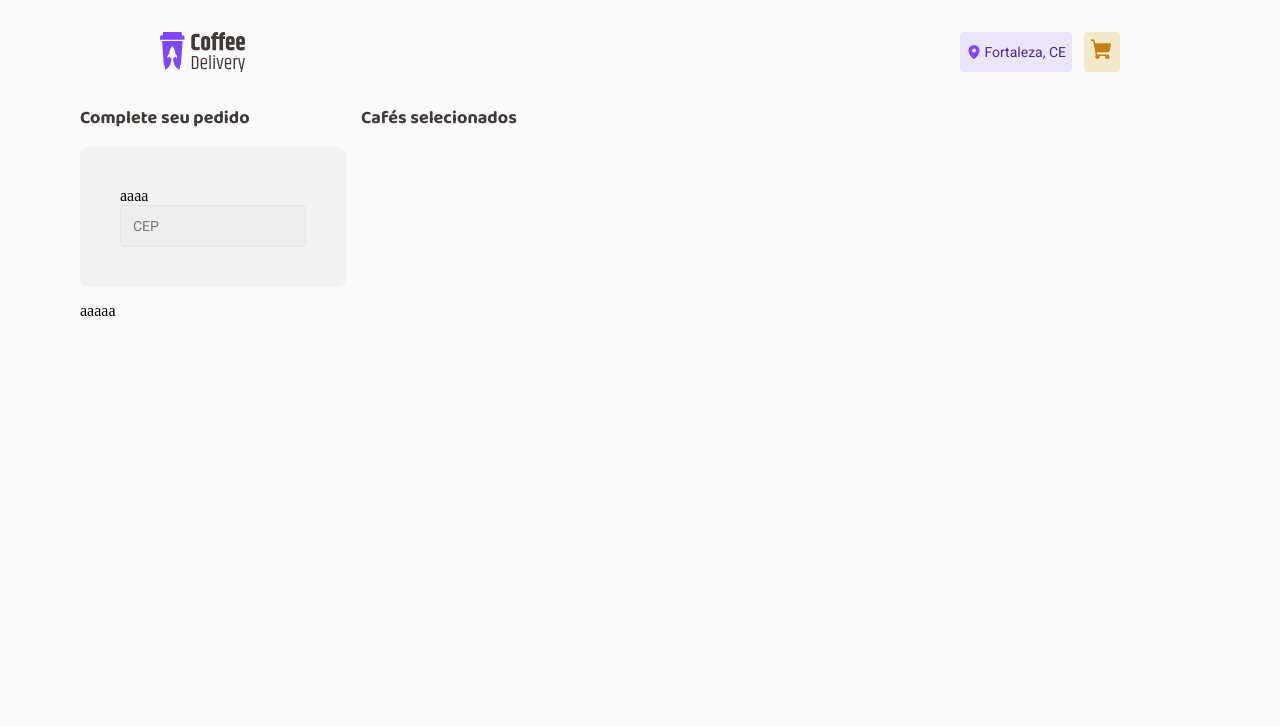
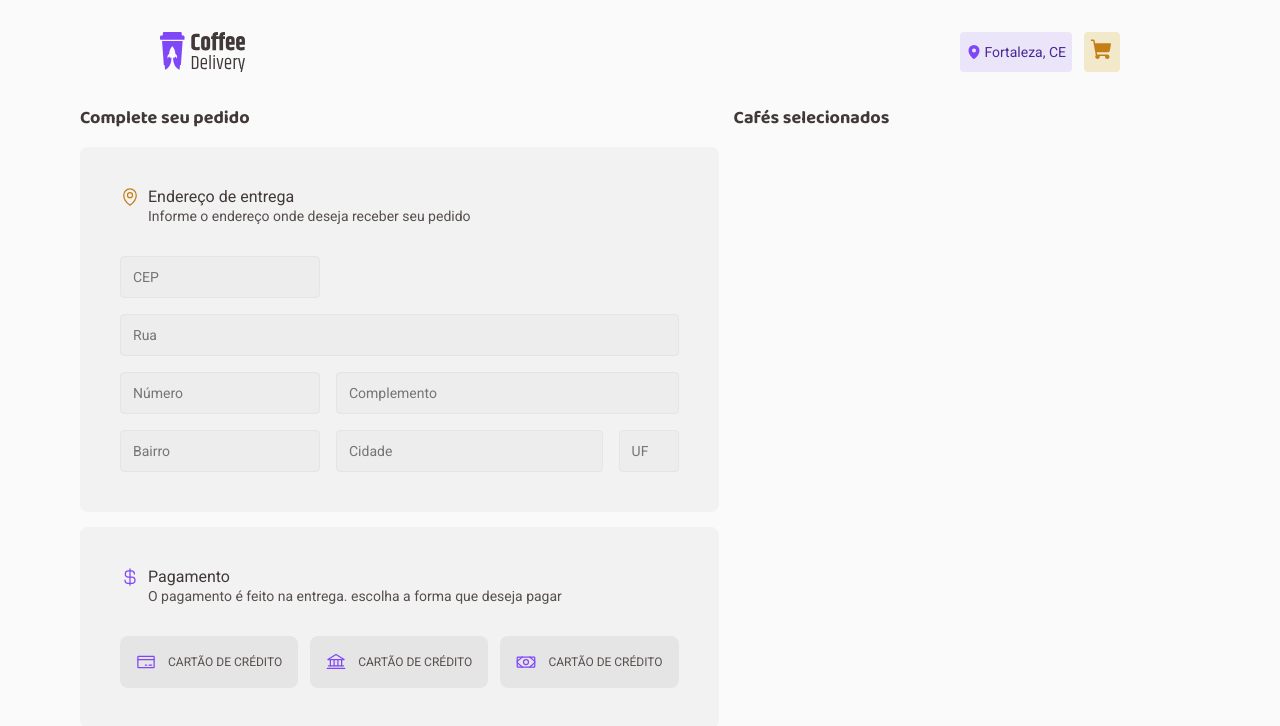
Before and after one commit to PauloVitorrr/coffe-delivery, a React (Vite) app: page /checkout in a window 1280 px wide. Shown: the top 726 px of the page. Built offline with nearby package versions, Linux system fonts and the light colour scheme.

Commit message:
feat: :white_check_mark: campos dados para pagamento

```diff
--- a/src/components/Input/index.tsx
+++ b/src/components/Input/index.tsx
@@ -1,5 +1,22 @@
+import {
+  forwardRef,
+  HTMLAttributes,
+  InputHTMLAttributes,
+  LegacyRef,
+} from "react";
 import * as S from "./styles";
 
-export function Input() {
-  return <S.Input placeholder="CEP" />;
-}
+type Props = InputHTMLAttributes<HTMLInputElement> & {
+  containerProps?: HTMLAttributes<HTMLDivElement>;
+};
+
+export const Input = forwardRef(function Input(
+  { containerProps, ...rest }: Props,
+  ref: LegacyRef<HTMLInputElement>
+) {
+  return (
+    <S.Box {...containerProps}>
+      <S.Input ref={ref} {...rest} />
+    </S.Box>
+  );
+});
--- a/src/components/Input/styles.ts
+++ b/src/components/Input/styles.ts
@@ -1,4 +1,10 @@
 import styled from "styled-components";
+
+export const Box = styled.div`
+  display: flex;
+  flex-direction: column;
+  gap: 8px;
+`;
 
 export const Input = styled.input`
   padding: 12px;
--- a/src/pages/Checkout/index.tsx
+++ b/src/pages/Checkout/index.tsx
@@ -1,3 +1,10 @@
+import {
+  Bank,
+  CreditCard,
+  CurrencyDollar,
+  MapPin,
+  Money,
+} from "phosphor-react";
 import { Input } from "../../components/Input";
 import * as S from "./styles";
 
@@ -6,11 +13,71 @@ export default function Checkout() {
     <S.Main>
       <S.ContainerInfosOrder>
         <S.TitlesOrder>Complete seu pedido</S.TitlesOrder>
-        <S.ContentInfosOrder>
-          <p>aaaa</p>
-          <Input />
-        </S.ContentInfosOrder>
-        <p>aaaaa</p>
+        <S.ContentInfosOrderPay>
+          <S.ContainerTextDeliveryAndPay>
+            <MapPin size={20} color="#C47F17" />
+            <S.ContentTextDeliveryAndPay>
+              <span>Endereço de entrega</span>
+              <p>Informe o endereço onde deseja receber seu pedido</p>
+            </S.ContentTextDeliveryAndPay>
+          </S.ContainerTextDeliveryAndPay>
+          <S.ContainerInputs>
+            <Input
+              placeholder="CEP"
+              containerProps={{ style: { gridArea: "cep" } }}
+            />
+            <Input
+              placeholder="Rua"
+              containerProps={{ style: { gridArea: "street" } }}
+            />
+            <Input
+              placeholder="Número"
+              containerProps={{ style: { gridArea: "number" } }}
+            />
+            <Input
+              placeholder="Complemento"
+              containerProps={{ style: { gridArea: "fullAddress" } }}
+            />
+            <Input
+              placeholder="Bairro"
+              containerProps={{ style: { gridArea: "neighborhood" } }}
+            />
+            <Input
+              placeholder="Cidade"
+              containerProps={{ style: { gridArea: "city" } }}
+            />
+            <Input
+              placeholder="UF"
+              containerProps={{ style: { gridArea: "state" } }}
+            />
+          </S.ContainerInputs>
+        </S.ContentInfosOrderPay>
+        <S.ContentInfosOrderPay>
+          <S.ContainerTextDeliveryAndPay>
+            <CurrencyDollar size={20} color="#8047F8" />
+            <S.ContentTextDeliveryAndPay>
+              <span>Pagamento</span>
+              <p>
+                O pagamento é feito na entrega. escolha a forma que deseja pagar
+              </p>
+            </S.ContentTextDeliveryAndPay>
+          </S.ContainerTextDeliveryAndPay>
+
+          <S.PaymentMethods>
+            <S.CardsPaymentMethods>
+              <CreditCard size={20} color="#8047F8" />
+              <span>CARTÃO DE CRÉDITO</span>
+            </S.CardsPaymentMethods>
+            <S.CardsPaymentMethods>
+              <Bank size={20} color="#8047F8" />
+              <span>CARTÃO DE CRÉDITO</span>
+            </S.CardsPaymentMethods>
+            <S.CardsPaymentMethods>
+              <Money size={20} color="#8047F8" />
+              <span>CARTÃO DE CRÉDITO</span>
+            </S.CardsPaymentMethods>
+          </S.PaymentMethods>
+        </S.ContentInfosOrderPay>
       </S.ContainerInfosOrder>
       <S.ContainerCoffeOrderSelect>
         <S.TitlesOrder>Cafés selecionados</S.TitlesOrder>
--- a/src/pages/Checkout/styles.ts
+++ b/src/pages/Checkout/styles.ts
@@ -35,8 +35,73 @@ export const TitlesOrder = styled.h6`
   color: ${(props) => props.theme["base-subtitle"]};
 `;
 
-export const ContentInfosOrder = styled.div`
+export const ContentInfosOrderPay = styled.div`
   padding: 40px;
   background-color: ${(props) => props.theme["base-card"]};
   border-radius: 8px;
+  max-width: 640px;
 `;
+
+export const ContainerTextDeliveryAndPay = styled.div`
+  display: flex;
+  gap: 8px;
+`;
+
+export const ContentTextDeliveryAndPay = styled.div`
+  display: flex;
+  flex-direction: column;
+  gap: 2px;
+
+  & > span {
+    font-family: "Roboto", sans-serif;
+    font-size: 16px;
+    color: ${(props) => props.theme["base-subtitle"]};
+  }
+
+  & > p {
+    font-family: "Roboto", sans-serif;
+    font-size: 14px;
+    color: ${(props) => props.theme["base-text"]};
+  }
+`;
+
+export const ContainerInputs = styled.div`
+  display: grid;
+  grid-template-areas:
+    "cep . ."
+    "street street street"
+    "number fullAddress fullAddress"
+    "neighborhood city state";
+  grid-template-columns: 200px 1fr 60px;
+  gap: 16px;
+
+  margin-top: 32px;
+`;
+
+export const PaymentMethods = styled.div`
+  display: grid;
+  grid-template-columns: repeat(3, 1fr);
+  gap: 12px;
+`;
+
+export const CardsPaymentMethods = styled.div`
+  padding: 16px;
+  display: flex;
+  gap: 12px;
+  align-items: center;
+  background-color: ${(props) => props.theme["base-button"]};
+  border-radius: 8px;
+  margin-top: 32px;
+
+  cursor: pointer;
+
+  &:hover {
+    opacity: 0.9;
+  }
+
+  & > span {
+    font-family: "Roboto", sans-serif;
+    color: ${(props) => props.theme["base-text"]};
+    font-size: 12px;
+  }
+`;
```
